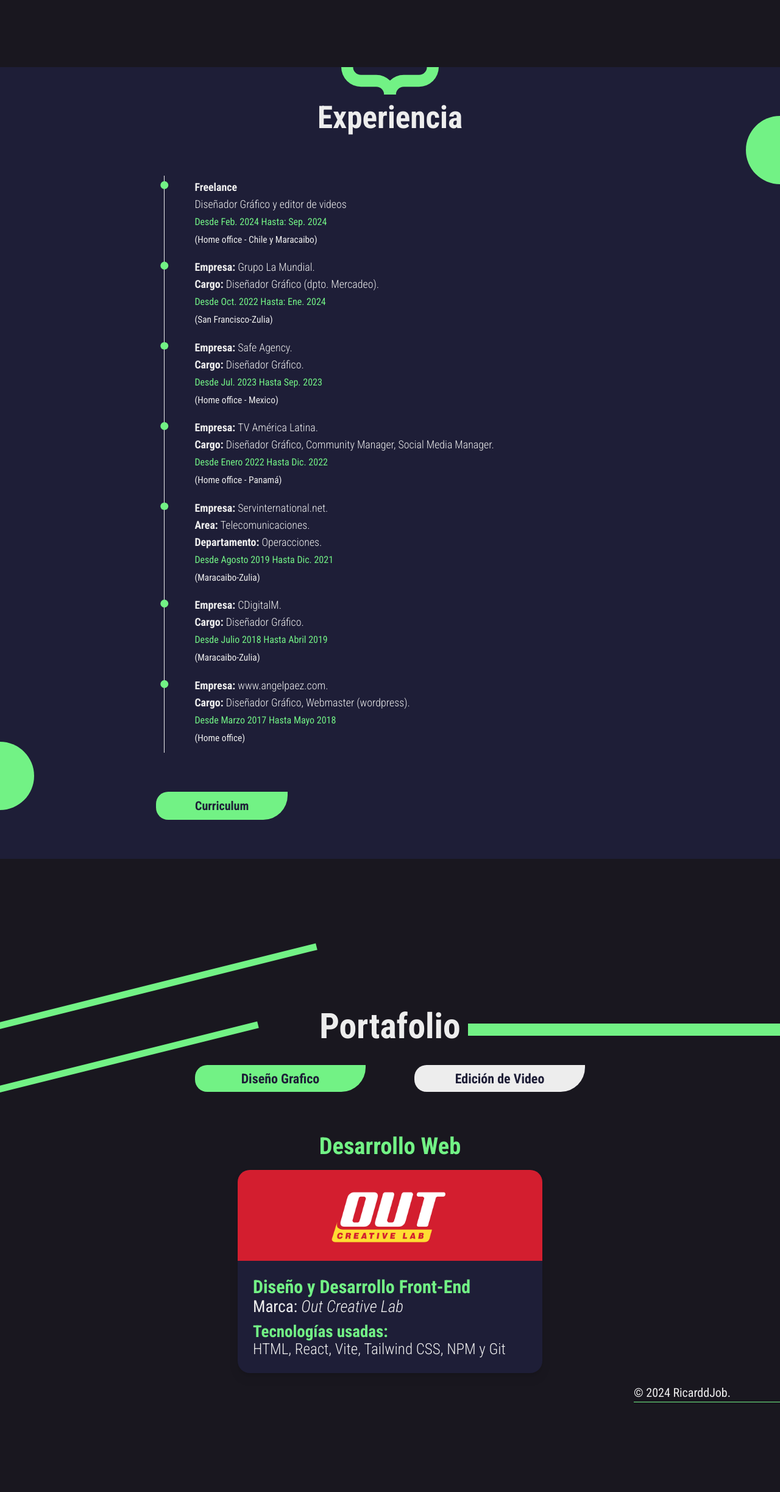
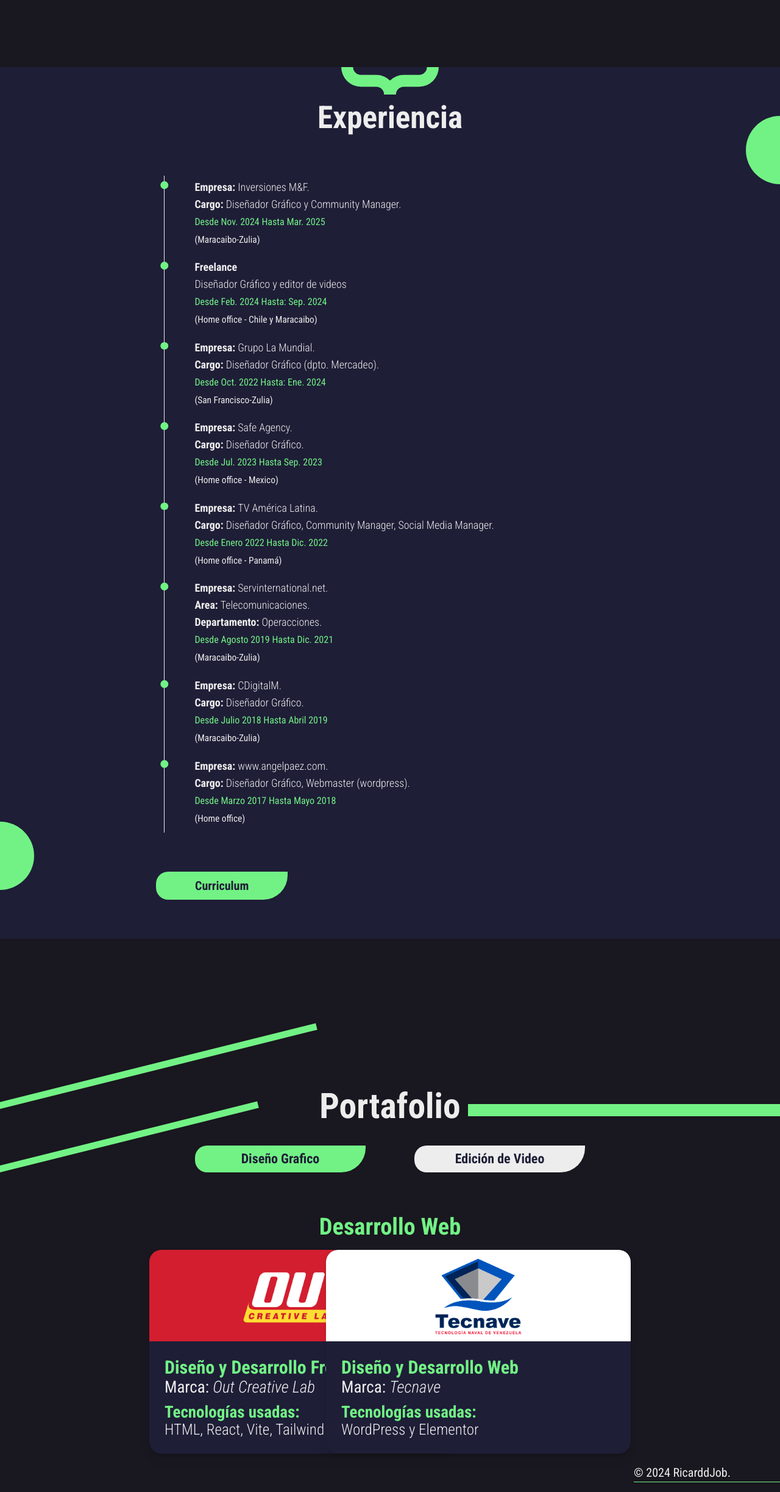
Before and after one commit to ricarddjob/ricarddjob, a React (Vite) app: page / in a window 1280 px wide. Shown: the part 1687-4133 px from the top of the page at 61% size. Before the commit the page ends 4036 px from the top, so only its background shows below. Built offline with nearby package versions, Linux system fonts and the light colour scheme.

Commit message:
24-03-2025

```diff
--- a/src/componentes/Experiencia.jsx
+++ b/src/componentes/Experiencia.jsx
@@ -28,6 +28,16 @@
 
             <ul className=' text-[1.4dvw] grid gap-[2.8vh] py-[0.6rem]
             max-[1000.05px]:text-[1rem] '>
+
+                <li className='flex'>
+                    <div className='bg-verde w-[0.8rem] h-[0.8rem] rounded-full translate-x-[-0.42rem] absolute'></div>
+                    <div className='mt-[-0.6vh] leading-[3.5vh] ml-[3.1rem]'>
+                        <b>Empresa:</b> <span className='font-light'>Inversiones M&F.</span><br />
+                        <b>Cargo:</b> <span className='font-light'>Diseñador Gráfico y Community Manager. </span> <br />
+                        <span className='text-verde text-[1.25dvw] max-[1000.05px]:text-[0.9rem]'>Desde Nov. 2024 Hasta Mar. 2025</span> <br />
+                        <span className='text-[1.2dvw] max-[1000.05px]:text-[1rem]'>(Maracaibo-Zulia)</span>
+                    </div>
+                </li>
 
                 <li className='flex'>
                     <div className='bg-verde w-[0.8rem] h-[0.8rem] rounded-full translate-x-[-0.42rem] absolute'></div>
--- a/src/componentes/Portafolio.jsx
+++ b/src/componentes/Portafolio.jsx
@@ -54,7 +54,10 @@
               Desarrollo Web
         </h3>
 
-        <div className='h-[200px] w-[100dvw] grid grid-cols-1 justify-items-center '>
+
+
+        <div className='h-[200px] w-[100dvw] grid grid-cols-2 justify-items-center gap-[0px] px-[350px]'>
+
             <a href="https://ricarddjob.github.io/OUT/" target="_blank" className=' hover:opacity-75 transition-all animate-all hover:scale-[0.95]
             max-[1000.05px]:hover:scale-[1] max-[1000.05px]:hover:opacity-100
 
@@ -73,7 +76,30 @@
                   </div>
                 </div>
             </a>
+
+            <a href="https://tecnave.net/" target="_blank" className=' hover:opacity-75 transition-all animate-all hover:scale-[0.95]
+            max-[1000.05px]:hover:scale-[1] max-[1000.05px]:hover:opacity-100
+
+            max-[600.05px]:scale-[0.85] max-[600.05px]:hover:scale-[0.85]
+            max-[500.05px]:scale-[0.70] max-[500.05px]:hover:scale-[0.70]
+            max-[480.05px]:scale-[0.60] max-[480.05px]:hover:scale-[0.60]
+            '>
+                <div
+                 className='bg-negro-2 h-full w-[500px] rounded-[20px] overflow-hidden drop-shadow-lg text-left' >
+                  <img src="./tecnave.jpg" alt=""  className='w-full '/>
+                  <div className='px-[25px] my-[20px]'>
+                    <h4 className='text-verde text-[30px] font-bold mt-[20px]'>Diseño y Desarrollo Web</h4>
+                    <p className='text-[27px] mt-[-10px] '>Marca: <i className='font-light'>Tecnave</i></p>
+                    <h5 className='text-[27px] font-bold text-verde '>Tecnologías usadas:</h5>
+                    <p className='text-[25px] font-light mt-[-10px]'>WordPress y Elementor</p>
+                  </div>
+                </div>
+            </a>
+
         </div>
+
+
+
 
 
         <div className='border-b border-verde w-[15rem] grid justify-self-end mt-[150px] justify-start max-[1000.05px]:mt-[210px]'>
```
Also changed, not shown: public/tecnave.jpg (added).
